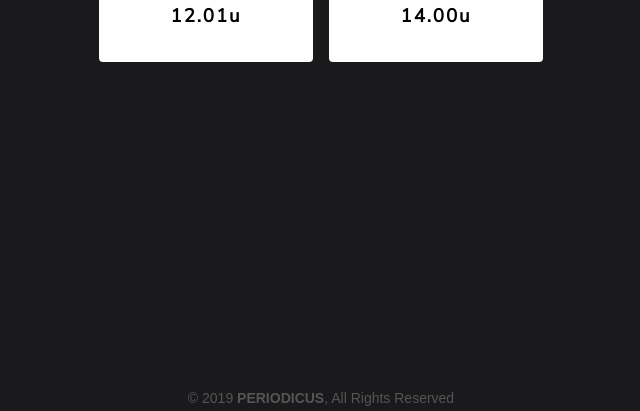
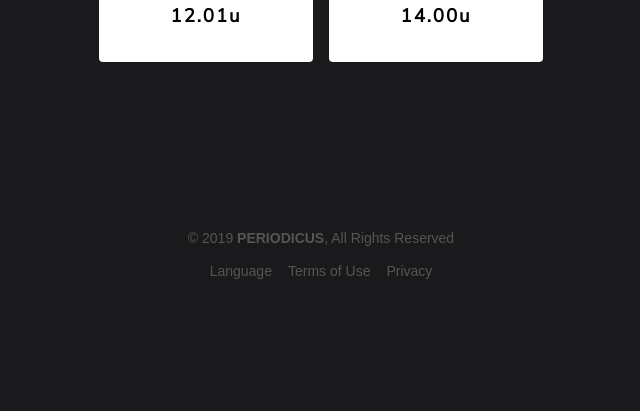
Before and after one commit to priscribeiro/periodicus, a React (Create React App) app: page / in a window 1280 px wide. Shown: the part 1136-1547 px from the top of the page, without its empty margins (319-959 px from the left). After the commit the page ends 1497 px from the top, so only its background shows below. Built offline with nearby package versions, Linux system fonts and the light colour scheme.

Commit message:
feat: fix footer styling

```diff
--- a/src/containers/App.css
+++ b/src/containers/App.css
@@ -14,7 +14,7 @@ h1 {
 }
 
 .footer-style {
-  padding-top: 20em;
+  padding-top: 10em;
   padding-bottom: 5em;
   background-color: #1a1a1d;
 }
```
